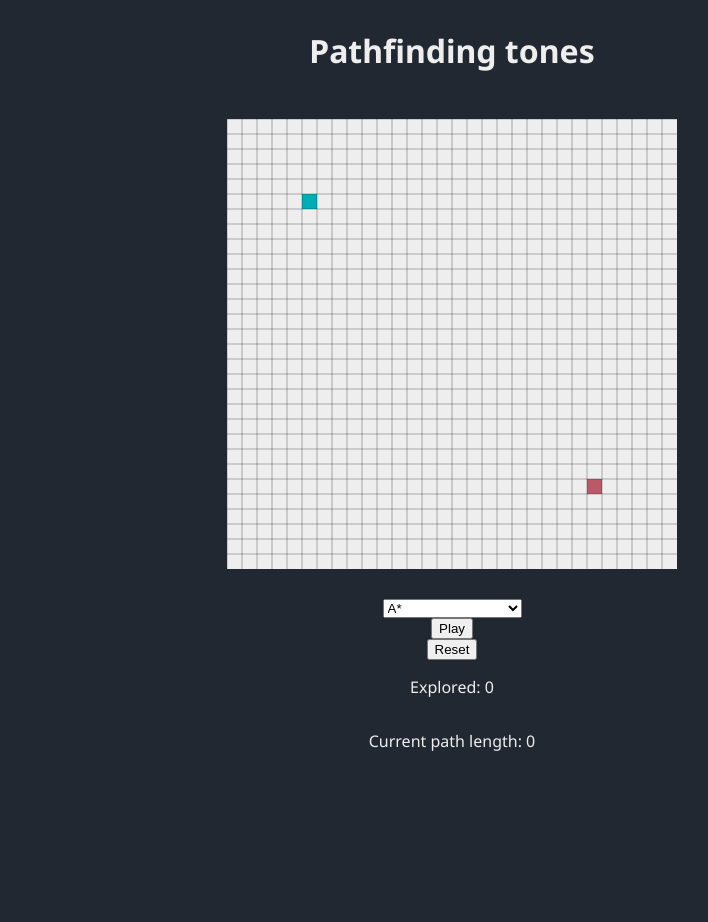
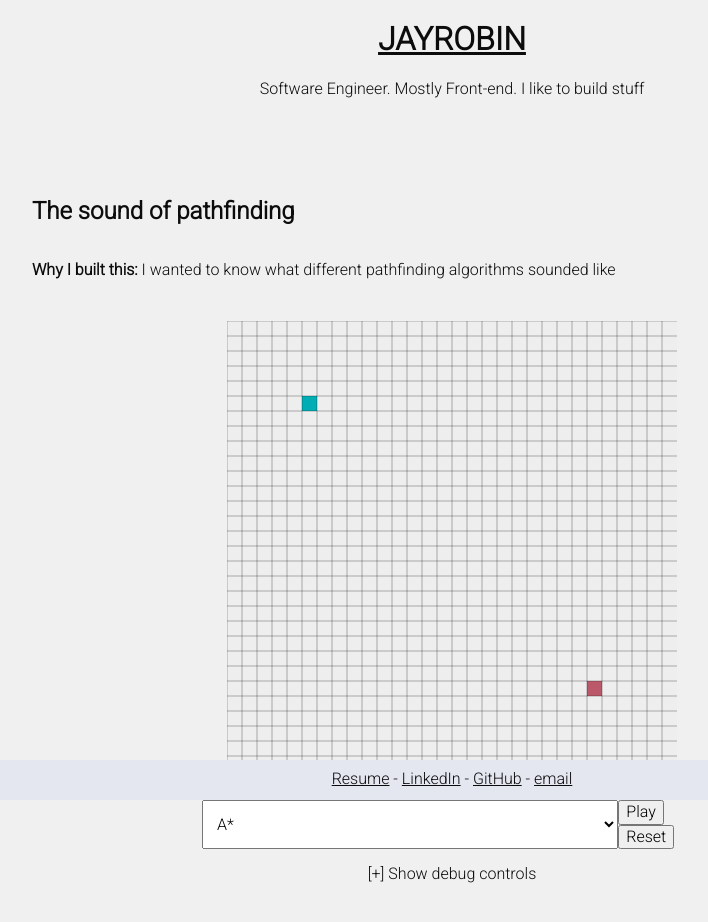
Before and after one commit to jayrobin/pathfinding_tones, a React (Create React App) app: page / in a window 1280 px wide. Shown: the top 922 px of the page, without its empty margins (188-896 px from the left). Before the commit the page ends 800 px from the top, so only its background shows below. Built offline with nearby package versions, Linux system fonts and the light colour scheme.

Commit message:
Update styles to match github.io site

```diff
--- /dev/null
+++ b/public/css/styles.css
@@ -0,0 +1,53 @@
+:root {
+  --color-bg: #F0F0F0;
+  --color-bg-shaded: #E4E6F0;
+  --color-link: #283B8F;
+  --color-text: #0C0C0D;
+  --color-text-muted: #5A5A5E;
+}
+
+* {
+  font-family: 'Roboto', sans-serif;
+}
+
+body {
+  display: flex;
+  flex-direction: column;
+  align-items: center;
+  justify-content: center;
+  height: 100%;
+  background-color: var(--color-bg);
+  color: var(--color-text);
+}
+
+header {
+  align-items: center;
+  display: flex;
+  flex-direction: column;
+  margin-bottom: 80px;
+}
+
+main {
+  margin: 0 auto 60px;
+  max-width: 840px;
+  width: 90%;
+}
+
+a {
+  color: var(--color-text);
+  transition: opacity 0.3s ease-in-out;
+}
+
+footer {
+  background-color: var(--color-bg-shaded);
+  bottom: 0;
+  display: flex;
+  height: 40px;
+  justify-content: center;
+  position: fixed;
+  width: 100%;
+}
+
+.contact {
+  padding-top: 10px;
+}
--- a/public/index.html
+++ b/public/index.html
@@ -3,15 +3,32 @@
   <head>
     <meta charset="utf-8">
     <link rel="shortcut icon" href="%PUBLIC_URL%/favicon.ico">
-    <link href="https://fonts.googleapis.com/css2?family=Noto+Sans:ital,wght@0,400;0,700;1,400&display=swap" rel="stylesheet">
+    <link rel="preconnect" href="https://fonts.gstatic.com">
+    <link href="https://fonts.googleapis.com/css2?family=Roboto:wght@300&display=swap" rel="stylesheet">
+    <link rel="stylesheet" href="%PUBLIC_URL%/css/normalize.css">
+    <link rel="stylesheet" href="%PUBLIC_URL%/css/styles.css">
     <meta name="viewport" content="width=device-width, initial-scale=1, shrink-to-fit=no">
     <meta name="theme-color" content="#000000">
     <title>Pathfinding tones</title>
   </head>
   <body>
-    <noscript>
-      You need to enable JavaScript to run this app.
-    </noscript>
-    <div id="root"></div>
+		<header>
+			<h1><a href="/">JAYROBIN</a></h1>
+			<span>Software Engineer. Mostly Front-end. I like to build stuff</span>
+    </header>
+    <main>
+      <noscript>
+        You need to enable JavaScript to run this app.
+      </noscript>
+      <div id="root"></div>
+    </main>
+		<footer>
+			<div class="contact">
+				<a href="/resume_james_robinson.pdf" target="_blank" rel="noopener noreferrer nofollow">Resume</a> -
+				<a href="https://www.linkedin.com/in/jayrobin/" target="_blank" rel="noopener noreferrer nofollow">LinkedIn</a> -
+				<a href="https://github.com/jayrobin" target="_blank" rel="noopener noreferrer nofollow">GitHub</a> -
+				<a href="mailto:james.michael.robinson@gmail.com">email</a>
+			</div>
+		</footer>
   </body>
 </html>
--- a/src/components/app.tsx
+++ b/src/components/app.tsx
@@ -69,7 +69,9 @@ const App = () => {
 
   return (
     <div style={styles.container}>
-      <h1>Pathfinding tones</h1>
+      <h2>The sound of pathfinding</h2>
+      <p><strong>Why I built this:</strong> I wanted to know what different pathfinding algorithms sounded like</p>
+      <div style={styles.canvasContainer}>
         <UI
           grid={grid}
           playing={playing}
@@ -80,17 +82,18 @@ const App = () => {
           onDraw={onDraw}
         />
       </div>
+    </div>
   );
 }
 
 const styles = {
   container: {
-    alignItems: 'center',
+    alignItems: 'flex-start',
     display: 'flex',
     flexDirection: 'column' as 'column',
   },
   canvasContainer: {
-    margin: '25px'
+    alignSelf: 'center',
   }
 };
 
--- /dev/null
+++ b/src/components/dropdown.tsx
@@ -0,0 +1,26 @@
+import React from 'react';
+
+type Props = {
+  value: string;
+  options: string[];
+  onChange: (e: React.ChangeEvent<HTMLSelectElement>) => void;
+}
+
+const Dropdown = ({ value, options, onChange }: Props) => {
+  return (
+    <select value={value} onChange={onChange} style={styles.select}>
+      {options.map((option) => {
+        return <option key={option} value={option}>{option}</option>
+      })}
+    </select>
+  )
+}
+
+const styles = {
+  select: {
+    width: '100%',
+    padding: '10px',
+  },
+};
+
+export default Dropdown;
--- a/src/components/ui.tsx
+++ b/src/components/ui.tsx
@@ -2,12 +2,12 @@ import React from 'react';
 import { ALGORITHMS } from '../util/search';
 import Grid from '../model/grid';
 import Canvas from './canvas';
+import Dropdown from './dropdown';
 
 type Props = {
   grid: Grid;
   algorithm: string;
   playing: boolean;
-  showDebugOutput?: boolean;
   onClickPlay: () => void;
   onClickNewGrid: () => void;
   onChangeAlgorithm: (e: React.ChangeEvent<HTMLSelectElement>) => void;
@@ -18,39 +18,60 @@ const UI = ({
   grid,
   algorithm,
   playing,
-  showDebugOutput,
   onClickPlay,
   onClickNewGrid,
   onChangeAlgorithm,
   onDraw,
   }: Props) => {
+  const [showDebugOutput, setShowDebugOutput] = React.useState(false);
+
   return (
-    <>
+    <div style={styles.container}>
       <div style={styles.canvasContainer}>
         <Canvas onMouseDown={onDraw} grid={grid} />
       </div>
-      <select value={algorithm} onChange={onChangeAlgorithm}>
-        {Object.keys(ALGORITHMS).map((algorithmName) => {
-          return <option key={algorithmName} value={algorithmName}>{algorithmName}</option>
-        })}
-      </select>
-      <button onClick={onClickPlay}>{playing ? 'Pause' : 'Play'}</button>
-      <button onClick={onClickNewGrid}>Reset</button>
-      {showDebugOutput && <textarea defaultValue={grid.getDebugOutput()} disabled />}
-      <p>Explored: {grid.getNumExplored()}</p>
-      <p>Current path length: {grid.getCurrentPath().length}</p>
-    </>
+      <div style={styles.controlsContainer}>
+        <Dropdown
+          value={algorithm}
+          options={Object.keys(ALGORITHMS)}
+          onChange={onChangeAlgorithm}
+        />
+        <div>
+          <button onClick={onClickPlay}>{playing ? 'Pause' : 'Play'}</button>
+          <button onClick={onClickNewGrid}>Reset</button>
+        </div>
+      </div>
+      <p onClick={() => setShowDebugOutput(!showDebugOutput)} style={styles.debugControl}>
+        [{showDebugOutput ? '-] Hide' : '+] Show'} debug controls
+      </p>
+      {showDebugOutput && (
+        <>
+          <textarea defaultValue={grid.getDebugOutput()} disabled />
+          <p>Explored: {grid.getNumExplored()}</p>
+          <p>Current path length: {grid.getCurrentPath().length}</p>
+        </>
+      )}
+    </div>
   )
 }
 
 const styles = {
   container: {
+    width: '100%',
+    display: 'flex',
     alignItems: 'center',
-    display: 'flex',
     flexDirection: 'column' as 'column',
   },
   canvasContainer: {
-    margin: '25px'
+    margin: '25px',
+  },
+  controlsContainer: {
+    display: 'flex',
+    width: '100%',
+  },
+  debugControl: {
+    cursor: 'pointer',
+    userSelect: 'none' as 'none',
   }
 };
 
--- a/src/index.css
+++ /dev/null
@@ -1,10 +0,0 @@
-body {
-  display: flex;
-  flex-direction: column;
-  align-items: center;
-  justify-content: center;
-  height: 100%;
-  background: #222831;
-  font-family: 'Noto Sans', 'PT Sans', sans-serif;
-  color: #eeeeee;
-}
--- a/src/index.ts
+++ b/src/index.ts
@@ -1,6 +1,5 @@
 import React from 'react';
 import ReactDOM from 'react-dom';
-import './index.css';
 import App from './components/app';
 
 ReactDOM.render(React.createElement(App), document.getElementById('root'));
```
Also changed, not shown: public/css/normalize.css (added). Lines whose indentation alone changed are shown as unchanged.
